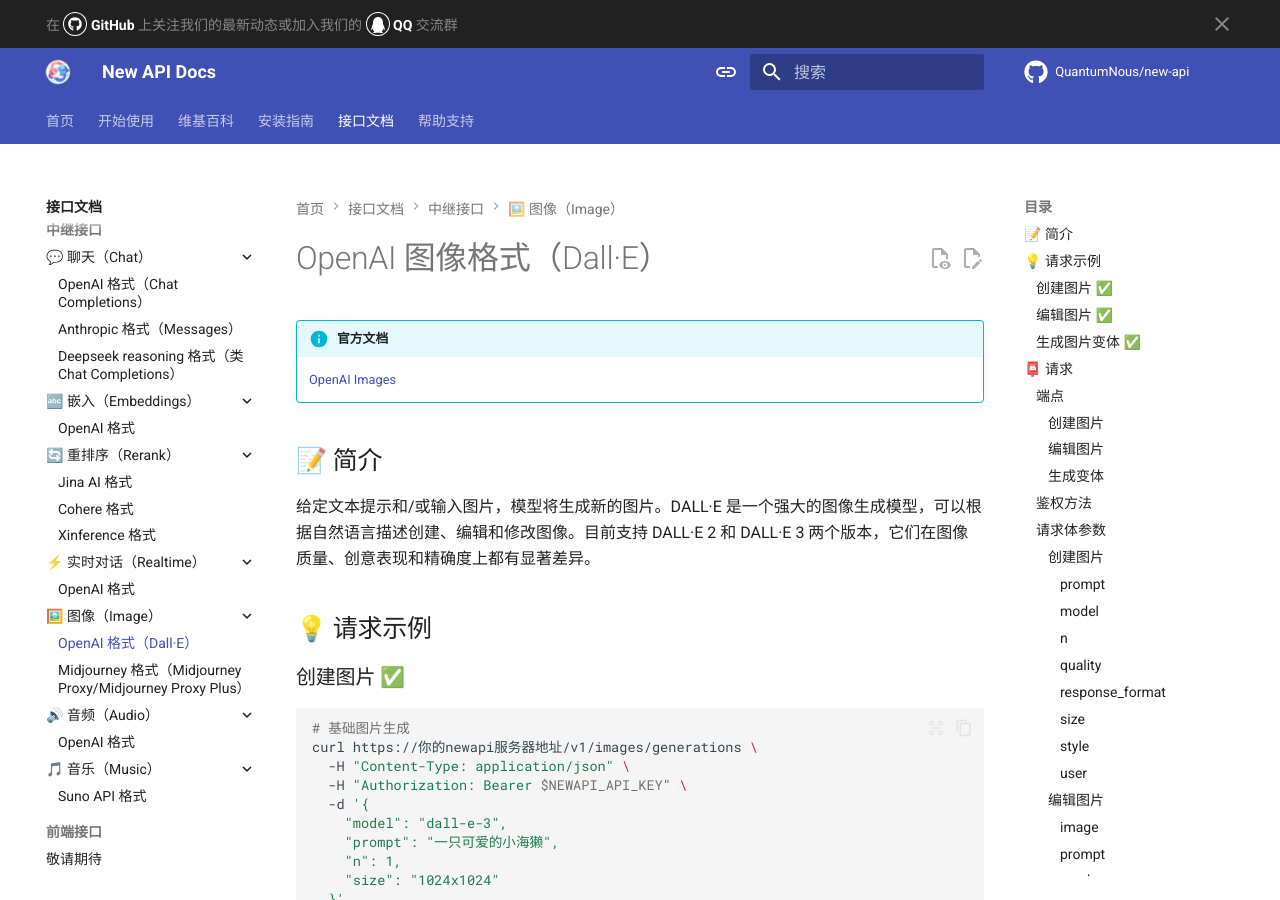
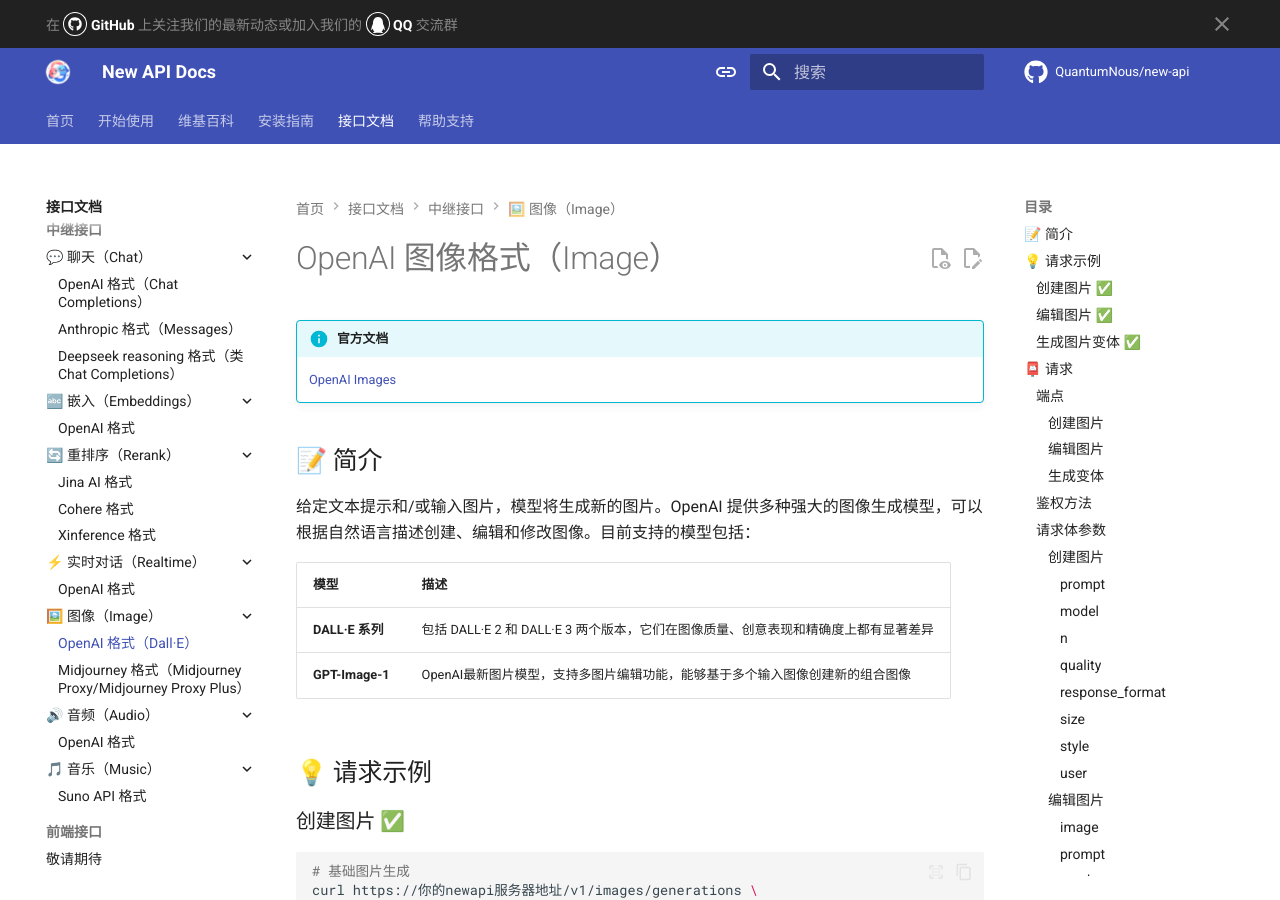
Before and after one commit to zeta-techs/new-api-docs, an MkDocs documentation site: the page built from docs/api/openai-image.md, in a window 1280 px wide and 900 px high. Built offline with MkDocs 1.6.1 and Material for MkDocs 9.7.7, drawn with Linux system fonts in a browser that asks for light colours; comment, search, counter and statistics services are not loaded.

Commit message:
feat: Support openai gpt-image-1 model

```diff
--- a/docs/api/openai-image.md
+++ b/docs/api/openai-image.md
@@ -1,11 +1,16 @@
-# OpenAI 图像格式（Dall·E）
+# OpenAI 图像格式（Image）
 
 !!! info "官方文档"
     [OpenAI Images](https://platform.openai.com/docs/api-reference/images)
 
 ## 📝 简介
 
-给定文本提示和/或输入图片，模型将生成新的图片。DALL·E 是一个强大的图像生成模型，可以根据自然语言描述创建、编辑和修改图像。目前支持 DALL·E 2 和 DALL·E 3 两个版本，它们在图像质量、创意表现和精确度上都有显著差异。
+给定文本提示和/或输入图片，模型将生成新的图片。OpenAI 提供多种强大的图像生成模型，可以根据自然语言描述创建、编辑和修改图像。目前支持的模型包括：
+
+| 模型 | 描述 |
+| --- | --- |
+| **DALL·E 系列** | 包括 DALL·E 2 和 DALL·E 3 两个版本，它们在图像质量、创意表现和精确度上都有显著差异 |
+| **GPT-Image-1** | OpenAI最新图片模型，支持多图片编辑功能，能够基于多个输入图像创建新的组合图像 |
 
 ## 💡 请求示例
 
```
Also changed, not shown: docs/api/index.md (+1 -1 lines).
